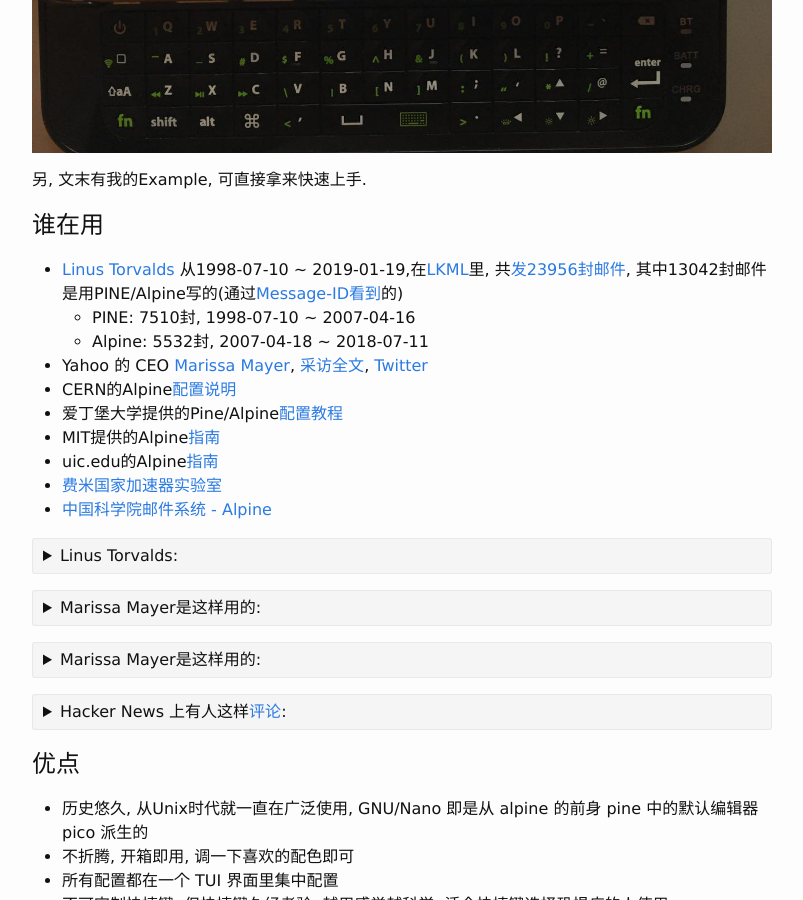
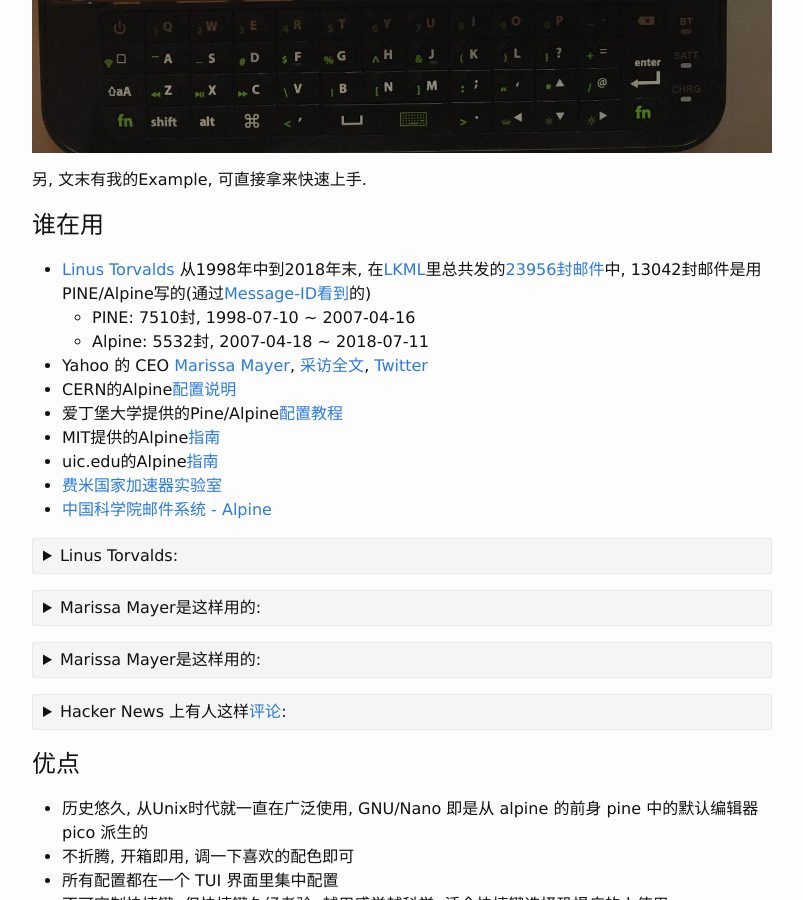
Before and after one commit to scateu/scateu.github.io, a Jekyll site: the page built from _posts/2015-08-23-alpine.md, in a window 1280 px wide and 900 px high, scrolled down 1235 px. Shown: the whole window, without its empty margins (238-1041 px from the left). Built offline with Jekyll 4.4.1, drawn with Linux system fonts in a browser that asks for light colours; nearby versions of some CDN libraries; comment, search, counter and statistics services are not loaded.

Commit message:
Sun Jan 20 08:31:26 CST 2019

```diff
--- a/_posts/2015-08-23-alpine.md
+++ b/_posts/2015-08-23-alpine.md
@@ -15,7 +15,7 @@ date: 2015-08-23 22:24:00
 谁在用
 ======
 
-  - [Linus Torvalds](http://yarchive.net/comp/linux/stupid_mail_clients.html) 从1998-07-10 ~ 2019-01-19,在[LKML](https://www.kernel.org/lore.html)里, 共[发23956封邮件](https://lore.kernel.org/lkml/?q=f%3ATorvalds), 其中13042封邮件是用PINE/Alpine写的(通过[Message-ID看到](https://lore.kernel.org/lkml/alpine.LFD.2.21.999.1807102011380.30072@i7.lan/)的)
+  - [Linus Torvalds](http://yarchive.net/comp/linux/stupid_mail_clients.html) 从1998年中到2018年末, 在[LKML](https://www.kernel.org/lore.html)里总共发的[23956封邮件](https://lore.kernel.org/lkml/?q=f%3ATorvalds)中, 13042封邮件是用PINE/Alpine写的(通过[Message-ID看到](https://lore.kernel.org/lkml/alpine.LFD.2.21.999.1807102011380.30072@i7.lan/)的)
     - PINE: 7510封,  1998-07-10 ~ 2007-04-16
     - Alpine: 5532封, 2007-04-18 ~ 2018-07-11
   - Yahoo 的 CEO [Marissa Mayer](http://googlesystem.blogspot.sg/2006/03/marissa-mayer-prefers-pine-to-gmail.html), [采访全文](http://money.cnn.com/popups/2006/fortune/how_i_work/frameset.exclude.html), [Twitter](https://twitter.com/marissamayer/status/327200020128489472)
```
